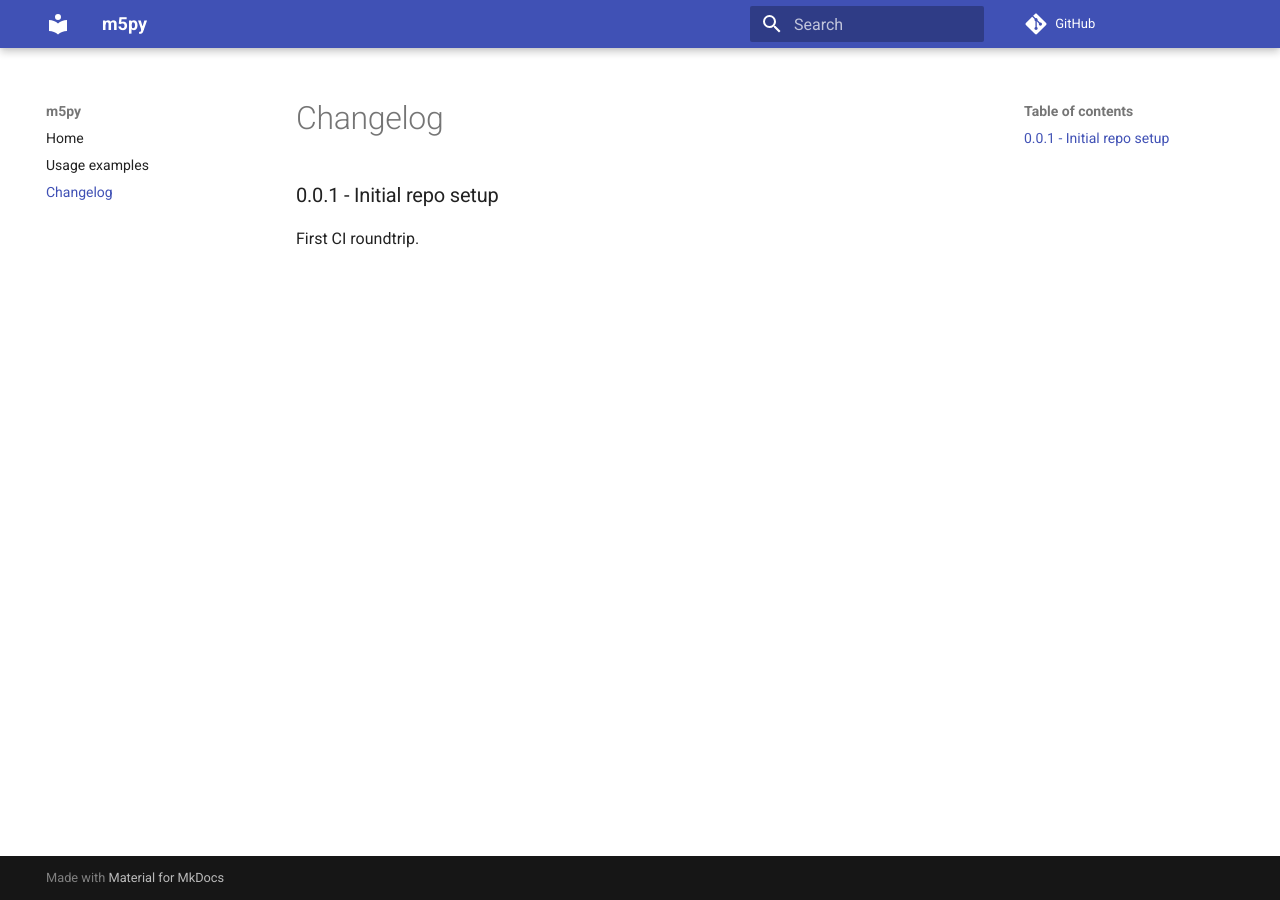
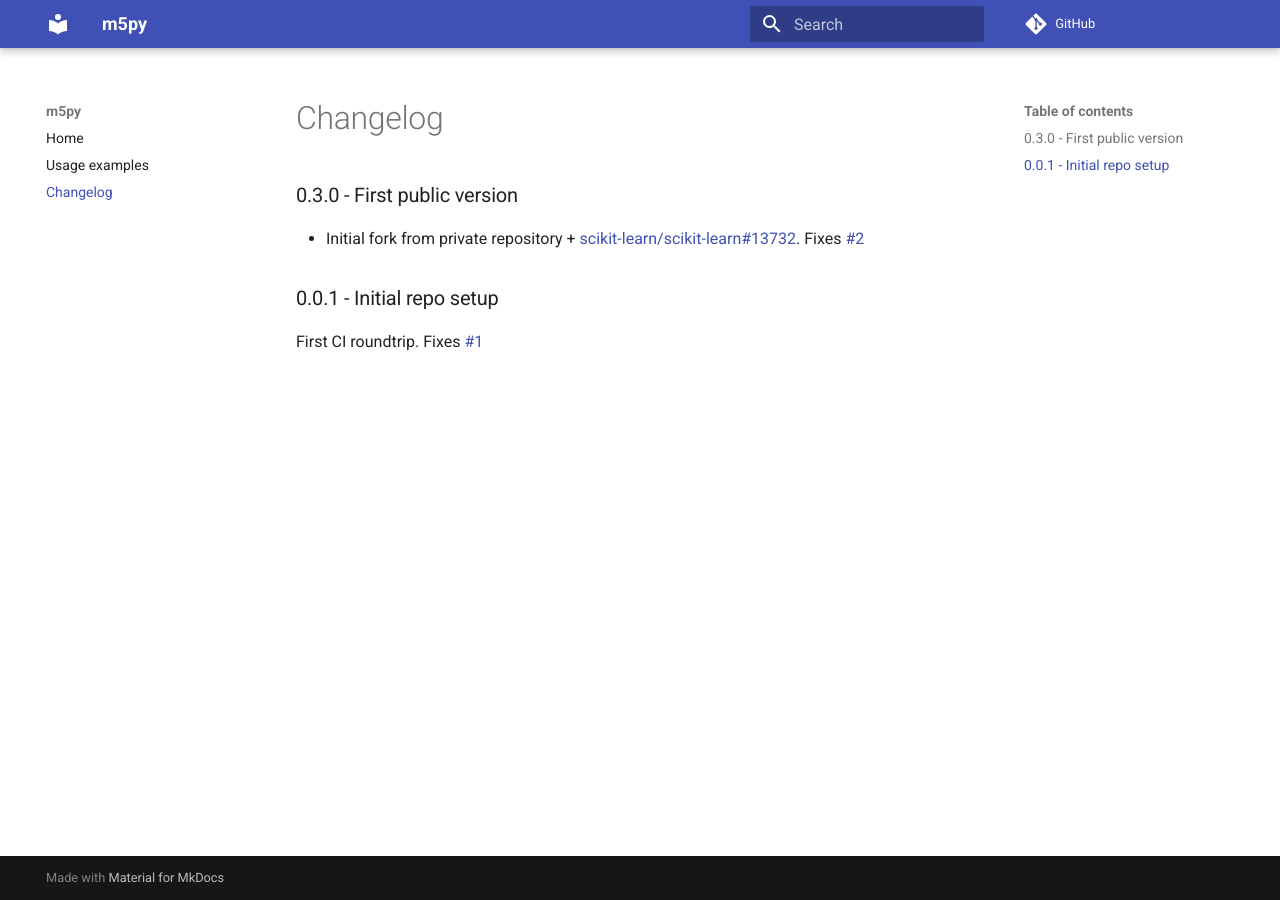
Before and after one commit to smarie/python-m5p, an MkDocs documentation site: the page built from docs/changelog.md, in a window 1280 px wide. Built offline with MkDocs 1.6.1 and Material for MkDocs 9.7.7, drawn with Linux system fonts in a browser that asks for light colours; comment, search, counter and statistics services are not loaded.

Commit message:
0.3.0 changelog

```diff
--- a/docs/changelog.md
+++ b/docs/changelog.md
@@ -1,5 +1,9 @@
 # Changelog
+
+### 0.3.0 - First public version
+
+ * Initial fork from private repository + [scikit-learn/scikit-learn#13732](https://github.com/scikit-learn/scikit-learn/pull/13732). Fixes [#2](https://github.com/smarie/python-m5p/issues/1)
 
 ### 0.0.1 - Initial repo setup
 
-First CI roundtrip.
+First CI roundtrip. Fixes [#1](https://github.com/smarie/python-m5p/issues/1)
```
